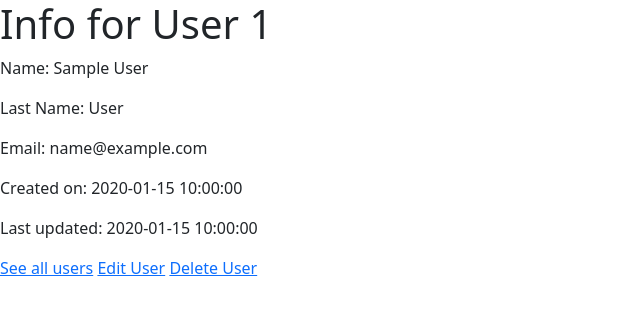
After one commit to nthaberl/python, a Flask app: page /users/1 in a window 1280 px wide. The commit adds this page. Shown: the top 315 px of the page, without its empty margins (0-640 px from the left). Run offline with Flask 2, Linux system fonts and the light colour scheme; tables that the repository leaves empty hold one stand-in row (values such as "Sample post").

Commit message:
crud/modularized

```diff
--- /dev/null
+++ b/flask_mysql/crud/users/flask_app/__init__.py
@@ -0,0 +1,5 @@
+from flask import Flask
+
+app = Flask (__name__)
+
+app.secret_key = "jingle jangle"
--- /dev/null
+++ b/flask_mysql/crud/users/flask_app/controllers/user_controller.py
@@ -0,0 +1,57 @@
+from flask import render_template, redirect, request
+from flask_app import app #inside flask app, dunder init app
+from flask_app.models.user import User #inside flask_app, into models, into user file, bringing in User class
+
+@app.route("/")
+def index():
+    return render_template("index.html")
+
+#READ MANY
+@app.route("/users")
+def read_all():
+    all_users = User.get_all()
+    print(all_users)
+    return render_template("users.html", all_users = all_users)
+
+#CREATE - RENDER
+@app.route("/users/create")
+def new_user_form():
+    return render_template("create.html")
+
+#CREATE - POST ROUTE
+@app.route("/users/new", methods = ["POST"])
+def create_new_users():
+    print(request.form)
+    User.create(request.form)
+
+    return redirect("/users")
+
+
+#READ ONE
+@app.route("/users/<int:user_id>")
+def display_user(user_id):
+    return render_template("one_user.html", user = User.read_one({ 'id': user_id }))
+
+#UPDATE - RENDER
+@app.route("/users/<int:user_id>/edit")
+def update_form(user_id):
+    return render_template("edit_user.html", user = User.read_one({ 'id': user_id }))
+
+#UPDATE - POST ROUTE
+@app.route("/users/<int:user_id>/update", methods = ["POST"])
+def update_user(user_id):
+    print(request.form)
+    data = {
+        **request.form, #copies over all the data from the request.form dictionary
+        "id": user_id
+    }
+    User.update(data)
+    return redirect(f"/users/{user_id}")
+
+
+#DELETE
+@app.route("/users/<int:user_id>/destroy")
+def delete_user(user_id):
+    User.delete({'id': user_id})
+
+    return redirect("/users")
--- /dev/null
+++ b/flask_mysql/crud/users/flask_app/models/user.py
@@ -0,0 +1,58 @@
+from flask_app.config.mysqlconnection import connectToMySQL
+
+class User:
+        def __init__(self,data):
+                self.id = data['id']
+                self.first_name = data['first_name']
+                self.last_name = data['last_name']
+                self.email = data['email']
+                self.created_at = data['created_at']
+                self.updated_at = data['updated_at']
+
+        #READ ALL
+        @classmethod
+        def get_all(cls):
+                query = "SELECT * FROM users;"
+                results = connectToMySQL("users_schema").query_db(query) #queries db and saves results into var results
+                #results is a list of dictionaries
+                print("this is the data in our users dict: ", results)
+                users = []
+                for info in results:
+                        users.append(User(info))
+                        #users.append(cls(info))
+                return users
+
+        #CREATE
+        @classmethod
+        def create(cls, data): #data is a dictionary! holds post info
+                query = "INSERT INTO users(first_name, last_name, email, created_at, updated_at) VALUES (%(first_name)s, %(last_name)s, %(email)s, NOW(), NOW());"
+                results = connectToMySQL("users_schema").query_db(query, data) #results from an insert query gives us the id of the newly created user
+                print("This is the data in the results var after inserting into DB: ", results)
+                return results
+
+        #READ ONE
+        @classmethod
+        def read_one(cls,data):
+        #data still is dictionary, but only holds {"id": x}
+                query = "SELECT * FROM users WHERE id = %(id)s;"
+                #results is a list of dictionaries
+                #list is either empty or has length of 1, a single dictionary
+                results = connectToMySQL("users_schema").query_db(query, data)
+                if len(results) == 0:
+                        return False
+                #cls()
+                return User(results[0])
+
+        #UPDATE
+        @classmethod
+        def update(cls, data):
+                #data is a dictionary, holds post information
+                query = "UPDATE users SET first_name = %(first_name)s, last_name = %(last_name)s, email = %(email)s, updated_at = NOW() WHERE id = %(id)s;" #make sure to include all keys
+                results = connectToMySQL("users_schema").query_db(query, data) #returns id of updated dog
+                return results
+
+        #DELETE
+        @classmethod
+        def delete(cls, data):
+                query = "DELETE FROM users WHERE id = %(id)s;"
+                connectToMySQL("users_schema").query_db(query, data)
--- /dev/null
+++ b/flask_mysql/crud/users/flask_app/templates/one_user.html
@@ -0,0 +1,21 @@
+<!DOCTYPE html>
+<html lang="en">
+<head>
+    <meta charset="UTF-8">
+    <meta http-equiv="X-UA-Compatible" content="IE=edge">
+    <meta name="viewport" content="width=device-width, initial-scale=1.0">
+    <link href="https://cdn.jsdelivr.net/npm/bootstrap@5.1.3/dist/css/bootstrap.min.css" rel="stylesheet" integrity="sha384-1BmE4kWBq78iYhFldvKuhfTAU6auU8tT94WrHftjDbrCEXSU1oBoqyl2QvZ6jIW3" crossorigin="anonymous">
+    <title>Single User</title>
+</head>
+<body>
+    <h1>Info for User {{ user.id }}</h1>
+        <p>Name: {{ user.first_name }} {{ user.last_name }}</p>
+        <p>Last Name: {{user.last_name }}</p>
+        <p>Email: {{ user.email }}</p>
+        <p>Created on: {{ user.created_at }}</p>
+        <p>Last updated: {{ user.updated_at }}</p>
+        <a href="/users">See all users</a>
+        <a href="/users/{{ user.id }}/edit">Edit User</a>
+        <a href="/users/{{ user.id }}/destroy">Delete User</a>
+</body>
+</html>
--- a/flask_mysql/crud/users/server.py
+++ b/flask_mysql/crud/users/server.py
@@ -1,30 +1,5 @@
-from flask import Flask, render_template, redirect, request
-
-from user import User #from file import class
-
-app = Flask (__name__)
-app.secret_key = "jingle jangle"
-
-
-@app.route("/")
-def index():
-    return render_template("index.html")
-
-@app.route("/users")
-def read_all():
-    all_users = User.get_all()
-    print(all_users)
-    return render_template("users.html", all_users = all_users)
-
-@app.route("/users/create")
-def new_user_form():
-    return render_template("create.html")
-
-@app.route("/users/new", methods = ["POST"])
-def create_new_users():
-    User.create(request.form)
-    return redirect("/users")
-
+from flask_app import app
+from flask_app.controllers import user_controller #place all controllers here
 
 if __name__ == "__main__":
     app.run(debug = True)
```
Also changed, not shown: flask_mysql/crud/users/flask_app/templates/create.html (added, +31 -0 lines), flask_mysql/crud/users/flask_app/templates/edit_user.html (renamed from flask_mysql/crud/users/templates/create.html, +6 -6 lines), flask_mysql/crud/users/flask_app/templates/users.html (renamed from flask_mysql/crud/users/templates/users.html, +10 -2 lines), flask_mysql/crud/users/user.py (deleted, +0 -30 lines), flask_mysql/crud/users/flask_app/config/mysqlconnection.py (renamed from flask_mysql/crud/users/mysqlconnection.py), flask_mysql/crud/users/flask_app/templates/index.html (renamed from flask_mysql/crud/users/templates/index.html).
